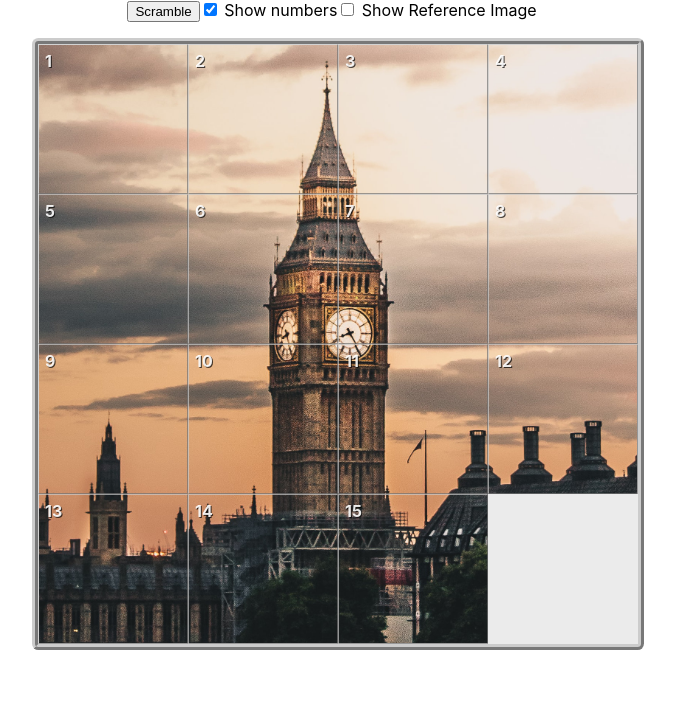
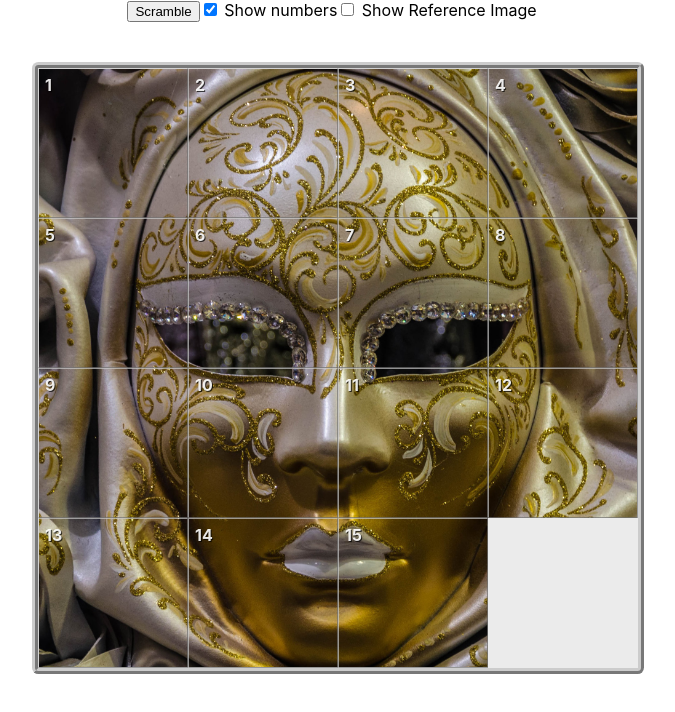
Before and after one commit to gdaws/sliderpuzzle, a React (Create React App) app: page / in a window 1280 px wide. Shown: the top 712 px of the page, without its empty margins (308-983 px from the left). Built offline with nearby package versions, Linux system fonts and the light colour scheme.

Commit message:
Customize the reference image styling

```diff
--- a/src/gui/components/App.css
+++ b/src/gui/components/App.css
@@ -4,6 +4,7 @@
 
 .AppPuzzleContainer {
   display: flex;
+  flex-wrap: wrap;
   justify-content: center;
   padding: 1em;
 }
@@ -11,4 +12,10 @@
 .AppPuzzleContainer > * {
   width: 75vmin;
   height: 75vmin;
+  padding: 3vmin;
 }
+
+.AppRefBoard {
+  width: 30vmin;
+  height: 30vmin;
+}
--- a/src/gui/components/App.tsx
+++ b/src/gui/components/App.tsx
@@ -4,9 +4,9 @@ import { initBoard } from '../../core/puzzle';
 import { sleep } from '../../utils/timer';
 import { slide, showNumbers, showReferenceImage } from '../actions';
 import reducer, {initState} from '../reducer';
-import texture2 from '../assets/texture1.jpg';
+import texture2 from '../assets/texture2.jpg';
+import Puzzle from './Puzzle';
 import './App.css';
-import Puzzle from './Puzzle';
 
 function App() {
 
@@ -37,7 +37,7 @@ function App() {
       <label><input type="checkbox" value={1} checked={state.ui.numbersVisible} onClick={toggleTileNumbersVisibility} /> Show numbers</label>
       <label><input type="checkbox" value={1} checked={state.ui.referenceImageVisible} onClick={toggleReferenceImageVisibility} /> Show Reference Image</label>
       <div className="AppPuzzleContainer">
-        {state.ui.referenceImageVisible ? <Puzzle board={initBoard(state.board.size)} numbersVisible={false} backgroundImage={state.ui.boardImage} onSlide={() => {}} /> : null}
+        {state.ui.referenceImageVisible ? <Puzzle className="AppRefBoard" board={initBoard(state.board.size)} numbersVisible={false} backgroundImage={state.ui.boardImage} onSlide={() => {}} /> : null}
         <Puzzle
           board={state.board}
           numbersVisible={state.ui.numbersVisible}
--- a/src/gui/components/Puzzle.tsx
+++ b/src/gui/components/Puzzle.tsx
@@ -6,6 +6,7 @@ interface PuzzleProps {
   board: Board;
   numbersVisible: boolean;
   backgroundImage: string;
+  className?: string;
   onSlide: (index: number) => void;
 };
 
@@ -14,7 +15,7 @@ export default function Puzzle(props: PuzzleProps) {
   const { size } = props.board;
 
   return (
-    <div className={styles.container}>
+    <div className={styles.container + (props.className ? ' ' + props.className : '')}>
       <div className={styles.board}>
         {sort(props.board).map((i, v) => <Tile
           value={v}
```
